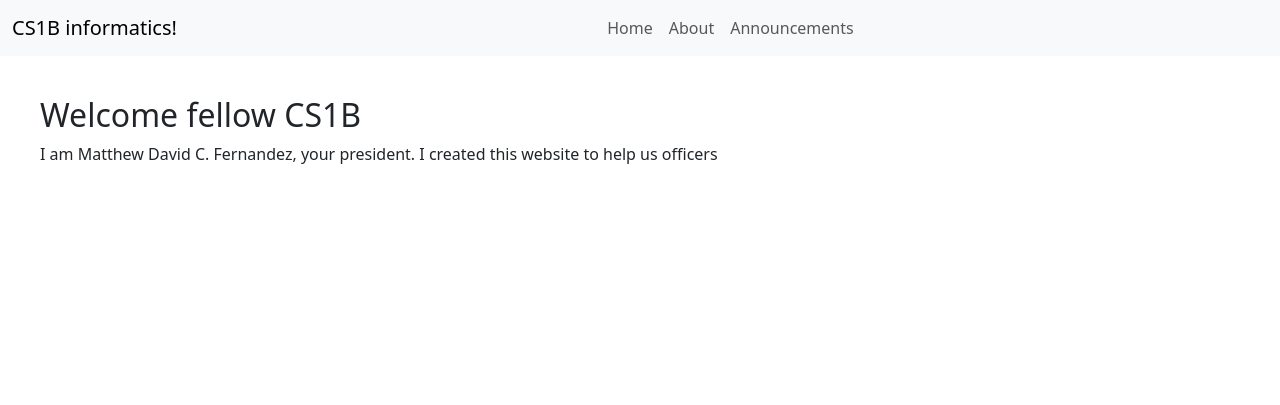
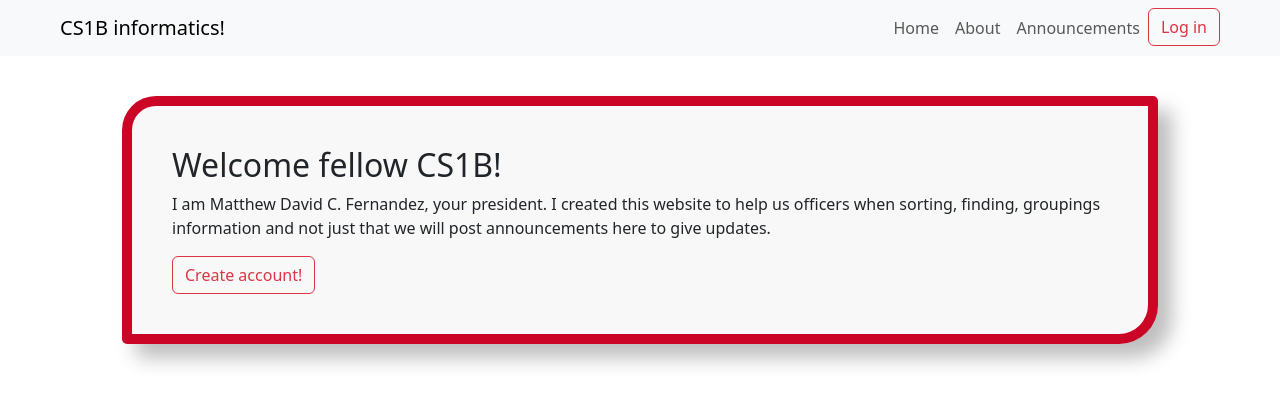
Before and after one commit to Matthew-act546/CS1B-VS-THE-WORLD, a Django app: page / in a window 1280 px wide. Shown: the top 405 px of the page. Run offline with Django 4.2, Linux system fonts and the light colour scheme.

Commit message:
add nested

```diff
--- a/appform/urls.py
+++ b/appform/urls.py
@@ -4,4 +4,5 @@ from . import views
 urlpatterns = [
   path('', views.home, name="home"),
   path('about/', views.about, name="about"),
+  path('announcements/', views.announcements, name="announcements"),
 ]
--- a/myapp/settings.py
+++ b/myapp/settings.py
@@ -12,6 +12,7 @@ https://docs.djangoproject.com/en/4.2/ref/settings/
 
 from pathlib import Path
 import pymysql
+import os
 
 pymysql.install_as_MySQLdb()
 # Build paths inside the project like this: BASE_DIR / 'subdir'.
@@ -126,6 +127,9 @@ USE_TZ = True
 
 STATIC_URL = 'static/'
 
+STATICFILES_DIRS = [
+    os.path.join(BASE_DIR, 'static'),  # This points to your global 'static' folder
+]
 # Default primary key field type
 # https://docs.djangoproject.com/en/4.2/ref/settings/#default-auto-field
 
--- /dev/null
+++ b/static/css/style.css
@@ -0,0 +1,14 @@
+.home-hero {
+  background: #F8F8F8;
+	border: solid #CB0525 10px;
+	border-top-left-radius: 34px; -webkit-border-top-left-radius: 34px; -moz-border-top-left-radius: 34px;
+	border-top-right-radius: 5px; -webkit-border-top-right-radius: 5px; -moz-border-top-right-radius: 5px;
+	border-bottom-left-radius: 5px; -webkit-border-bottom-left-radius: 5px; -moz-border-bottom-left-radius: 5px;
+	border-bottom-right-radius: 39px; -webkit-border-bottom-right-radius: 39px; -moz-border-bottom-right-radius: 39px;
+	box-shadow:  14px 14px 19px #bebebe,
+	-14px -14px 19px #ffffff;
+
+	margin: 40px;
+	padding: 40px;
+
+}
--- a/templates/base.html
+++ b/templates/base.html
@@ -9,18 +9,19 @@
     integrity="sha384-QWTKZyjpPEjISv5WaRU9OFeRpok6YctnYmDr5pNlyT2bRjXh0JMhjY6hW+ALEwIH" crossorigin="anonymous">
   <script src="https://cdn.jsdelivr.net/npm/bootstrap@5.3.3/dist/js/bootstrap.bundle.min.js"
     integrity="sha384-YvpcrYf0tY3lHB60NNkmXc5s9fDVZLESaAA55NDzOxhy9GkcIdslK1eN7N6jIeHz" crossorigin="anonymous"></script>
-
+    {% load static %}
+    <link rel="stylesheet" href="{% static 'css/style.css' %}">
   </head>
 <body>
   <nav class="navbar navbar-expand-lg bg-body-tertiary">
     <div class="container-fluid">
-      <a class="navbar-brand" href="#"> CS1B informatics!</a>
+      <a class="navbar-brand ms-5" href=""> CS1B informatics!</a>
       <button class="navbar-toggler" type="button" data-bs-toggle="collapse" data-bs-target="#navbarNav"
         aria-controls="navbarNav" aria-expanded="false" aria-label="Toggle navigation">
         <span class="navbar-toggler-icon"></span>
       </button>
       <div class="collapse navbar-collapse" id="navbarNav">
-        <ul class="navbar-nav mx-auto">
+        <ul class="navbar-nav ms-auto me-5">
           <li class="nav-item">
             <a class="nav-link" aria-current="page" href="{% url 'home' %}">Home</a>
           </li>
@@ -28,15 +29,18 @@
             <a class="nav-link" href="{% url 'about' %}">About</a>
           </li>
           <li class="nav-item">
-            <a class="nav-link" href="{% url 'about' %}">Announcements</a>
+            <a class="nav-link" href="{% url 'announcements' %}">Announcements</a>
+          </li>
+          <li class="nav-item">
+            <button type="button" class="btn btn-outline-danger ms-auto">Log in</button>
           </li>
         </ul>
+
       </div>
+
     </div>
   </nav>
-
-  <div style="margin: 40px;">
-  {% block title %} {% endblock %}
+  <div class="container mt-4">
   {% block content %} {% endblock %}
   {% block loops %}{% endblock %}
   </div>
--- a/templates/index.html
+++ b/templates/index.html
@@ -1,10 +1,16 @@
 {% extends "base.html" %}
 
-{% block title %} <h2>Welcome fellow CS1B</h2> {% endblock %}
-
+{% block title %}{% endblock %}
 
 {% block content %}
-  <p>
-    I am Matthew David C. Fernandez, your president. I created this website to help us officers
-  </p>
+  <div id="#home">
+    <div class="home-hero">
+      <h2>Welcome fellow CS1B!</h2>
+      <p>
+        I am Matthew David C. Fernandez, your president. I created this website to help us officers when sorting, finding,
+        groupings information and not just that we will post announcements here to give updates.
+      </p>
+      <button type="button" class="btn btn-outline-danger">Create account!</button>
+    </div>
+  </div>
 {% endblock %}
```
Also changed, not shown: templates/about.html (+9 -4 lines), templates/announcement.html (deleted, +0 -11 lines), templates/announcements.html (added, +10 -0 lines), templates/user.html (+1 -7 lines).
